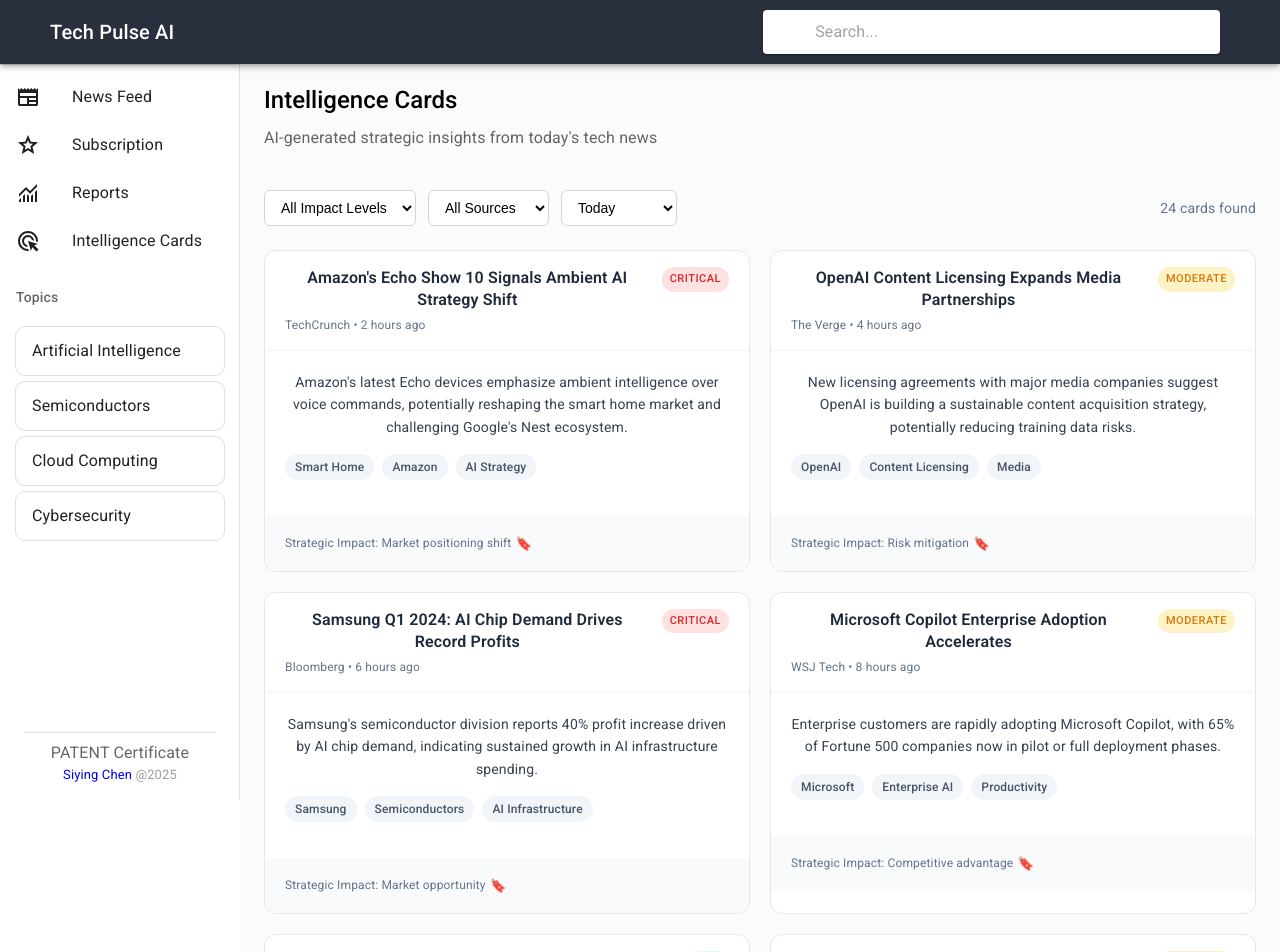
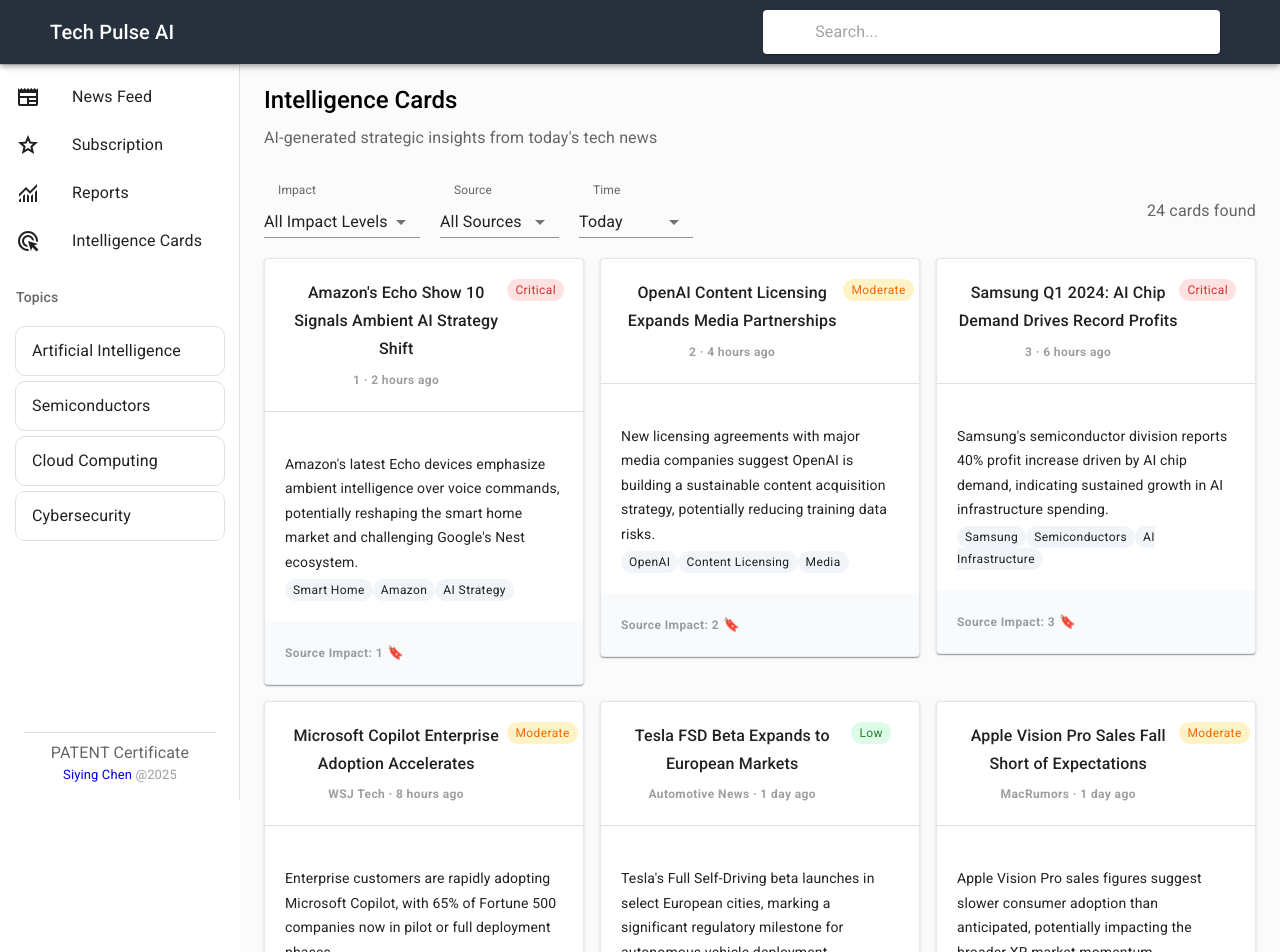
Before and after one commit to siyingchenclaire/AINewsSummary, a React (Create React App) app in the folder frontend/: page /card in a window 1280 px wide. Shown: the top 952 px of the page. Built offline with nearby package versions, Linux system fonts and the light colour scheme; some icons are missing.

Commit message:
Styled card page

```diff
--- a/frontend/src/App.css
+++ b/frontend/src/App.css
@@ -969,93 +969,6 @@
     transform: translateY(-2px);
 }
 
-.card-header {
-    padding: 16px 20px;
-    border-bottom: 1px solid #f1f5f9;
-    display: flex;
-    justify-content: space-between;
-    align-items: flex-start;
-}
-
-.card-title {
-    font-size: 16px;
-    font-weight: 600;
-    color: #1e293b;
-    line-height: 1.4;
-    flex: 1;
-    margin-right: 12px;
-}
-
-.impact-badge {
-    padding: 4px 8px;
-    border-radius: 12px;
-    font-size: 11px;
-    font-weight: 500;
-    text-transform: uppercase;
-    letter-spacing: 0.5px;
-}
-
-.impact-critical {
-    background: #fee2e2;
-    color: #dc2626;
-}
-
-.impact-moderate {
-    background: #fef3c7;
-    color: #d97706;
-}
-
-.impact-low {
-    background: #dcfce7;
-    color: #16a34a;
-}
-
-.card-source {
-    font-size: 12px;
-    color: #64748b;
-    margin-top: 4px;
-    display: flex;
-    align-items: center;
-    gap: 8px;
-}
-
-.card-body {
-    padding: 20px;
-}
-
-.card-summary {
-    color: #374151;
-    line-height: 1.6;
-    font-size: 14px;
-    margin-bottom: 16px;
-}
-
-.card-tags {
-    display: flex;
-    flex-wrap: wrap;
-    gap: 8px;
-    margin-bottom: 16px;
-}
-
-.tag {
-    background: #f1f5f9;
-    color: #475569;
-    padding: 4px 10px;
-    border-radius: 16px;
-    font-size: 12px;
-    font-weight: 500;
-}
-
-.card-footer {
-    padding: 16px 20px;
-    background: #f8fafc;
-    display: flex;
-    justify-content: between;
-    align-items: center;
-    font-size: 12px;
-    color: #64748b;
-}
-
 .bookmark-btn {
     background: none;
     border: none;
@@ -1074,25 +987,3 @@
 .bookmark-btn.bookmarked {
     color: #667eea;
 }
-
-.filters-bar {
-    display: flex;
-    gap: 12px;
-    margin-bottom: 24px;
-    align-items: center;
-}
-
-.filter-dropdown {
-    padding: 8px 12px;
-    border: 1px solid #d1d5db;
-    border-radius: 6px;
-    background: white;
-    font-size: 14px;
-    cursor: pointer;
-}
-
-.results-count {
-    color: #64748b;
-    font-size: 14px;
-    margin-left: auto;
-}
--- a/frontend/src/routing/Card.js
+++ b/frontend/src/routing/Card.js
@@ -1,7 +1,138 @@
+import { useState } from "react";
 import Box from '@mui/material/Box';
 import Typography from '@mui/material/Typography';
+import InputLabel from '@mui/material/InputLabel';
+import FormControl from '@mui/material/FormControl';
+import NativeSelect from '@mui/material/NativeSelect';
+import Grid from '@mui/material/Grid';
+import { styled } from '@mui/material/styles';
+import Paper from '@mui/material/Paper';
+import Divider from '@mui/material/Divider';
+import Alert from '@mui/material/Alert';
+
+const CardItem = styled(Paper)(({ theme }) => ({
+  backgroundColor: '#fff',
+  ...theme.typography.body2,
+  padding: theme.spacing(2),
+  textAlign: 'center',
+  color: (theme.vars ?? theme).palette.text.secondary,
+}));
+
+const news = [
+  {
+    "title": "Amazon's Echo Show 10 Signals Ambient AI Strategy Shift",
+    "source": 1,
+    "time": "2 hours ago",
+    "impact": 1,
+    "summary": "Amazon's latest Echo devices emphasize ambient intelligence over voice commands, potentially reshaping the smart home market and challenging Google's Nest ecosystem.",
+    "tags": ["Smart Home", "Amazon", "AI Strategy"],
+    "strategicImpact": "Market positioning shift",
+    "bookmarked": false
+  },
+  {
+    "title": "OpenAI Content Licensing Expands Media Partnerships",
+    "source": 2,
+    "time": "4 hours ago",
+    "impact": 2,
+    "summary": "New licensing agreements with major media companies suggest OpenAI is building a sustainable content acquisition strategy, potentially reducing training data risks.",
+    "tags": ["OpenAI", "Content Licensing", "Media"],
+    "strategicImpact": "Risk mitigation",
+    "bookmarked": true
+  },
+  {
+    "title": "Samsung Q1 2024: AI Chip Demand Drives Record Profits",
+    "source": 3,
+    "time": "6 hours ago",
+    "impact": 1,
+    "summary": "Samsung's semiconductor division reports 40% profit increase driven by AI chip demand, indicating sustained growth in AI infrastructure spending.",
+    "tags": ["Samsung", "Semiconductors", "AI Infrastructure"],
+    "strategicImpact": "Market opportunity",
+    "bookmarked": false
+  },
+  {
+    "title": "Microsoft Copilot Enterprise Adoption Accelerates",
+    "source": "WSJ Tech",
+    "time": "8 hours ago",
+    "impact": 2,
+    "summary": "Enterprise customers are rapidly adopting Microsoft Copilot, with 65% of Fortune 500 companies now in pilot or full deployment phases.",
+    "tags": ["Microsoft", "Enterprise AI", "Productivity"],
+    "strategicImpact": "Competitive advantage",
+    "bookmarked": false
+  },
+  {
+    "title": "Tesla FSD Beta Expands to European Markets",
+    "source": "Automotive News",
+    "time": "1 day ago",
+    "impact": 3,
+    "summary": "Tesla's Full Self-Driving beta launches in select European cities, marking a significant regulatory milestone for autonomous vehicle deployment.",
+    "tags": ["Tesla", "Autonomous Vehicles", "Regulation"],
+    "strategicImpact": "Regulatory progress",
+    "bookmarked": false
+  },
+  {
+    "title": "Apple Vision Pro Sales Fall Short of Expectations",
+    "source": "MacRumors",
+    "time": "1 day ago",
+    "impact": 2,
+    "summary": "Apple Vision Pro sales figures suggest slower consumer adoption than anticipated, potentially impacting the broader XR market momentum.",
+    "tags": ["Apple", "XR/VR", "Consumer Hardware"],
+    "strategicImpact": "Market timing",
+    "bookmarked": true
+  }
+]
 
 function Card() {
+    const [impact, setImpact] = useState('0');
+    const [source, setSource] = useState('0');
+    const [time, setTime] = useState('0');
+    const [newsList, setNewsList] = useState(news);
+
+    const handleImpactChange = (event) => {
+        setImpact(event.target.value);
+        if(event.target.value !== '0') setNewsList(news.filter(item =>
+            item["impact"].toString() === event.target.value &&
+            (source === '0' || item["source"] === source)
+        ))
+        else setNewsList(news.filter(item =>
+            (source === '0' || item["source"] === source)
+        ));
+    };
+
+    const handleSourceChange = (event) => {
+        setSource(event.target.value);
+        if(event.target.value !== '0') setNewsList(news.filter(item => {
+            console.log(item["source"], event.target.value, item["source"].toString() === event.target.value, impact)
+            return item["source"].toString() === event.target.value &&
+            (impact === '0' || item["impact"] === impact)
+        }))
+        else setNewsList(news.filter(item =>
+            (impact === '0' || item["impact"] === impact)
+        ));
+    };
+
+    const handleTimeChange = (event) => {
+        setTime(event.target.value);
+    };
+
+    const filters = {
+        "Impact":{
+            options: ["All Impact Levels", "Critical", "Moderate", "Low"],
+            value: impact,
+            onChange: handleImpactChange
+        },
+        "Source":{
+            options: ["All Sources", "TechCrunch", "The Verge", "Bloomberg"],
+            value: source,
+            onChange: handleSourceChange
+        },
+        "Time":{
+            options: ["Today", "This Week", "This Month"],
+            value: time,
+            onChange:handleTimeChange
+
+        }
+    }
+
     return (
       <>
         <Box sx={{
@@ -16,160 +147,78 @@
             </Box>
         </Box>
 
-        <div class="filters-bar">
-            <select class="filter-dropdown">
-                <option>All Impact Levels</option>
-                <option>Critical</option>
-                <option>Moderate</option>
-                <option>Low</option>
-            </select>
-            <select class="filter-dropdown">
-                <option>All Sources</option>
-                <option>TechCrunch</option>
-                <option>The Verge</option>
-                <option>Bloomberg</option>
-            </select>
-            <select class="filter-dropdown">
-                <option>Today</option>
-                <option>This Week</option>
-                <option>This Month</option>
-            </select>
-            <div class="results-count">24 cards found</div>
-        </div>
+        <Box sx={{display:"flex", justifyContent:"space-between", width:"100%", mb:"20px", alignItems: 'center'}}>
+            <Box sx={{display:"flex", justifyContent:"flex-start"}}>
+                {Object.keys(filters).map((filter) =>(
+                    <FormControl sx={{mr:"20px"}}>
+                    <InputLabel>{filter}</InputLabel>
+                    <NativeSelect
+                        value={filters[filter]['value']}
+                        label={filter}
+                        onChange={filters[filter]['onChange']}
+                        defaultValue={0}
+                        variant="filled"
+                    >
+                        {filters[filter]['options'].map((key, index) => <option value={index}>{key}</option>)}
+                    </NativeSelect>
+                </FormControl>))}
+            </Box>
+            <Typography variant="subtitle1" gutterBottom color="textSecondary" >24 cards found</Typography>
+        </Box>
 
-        <div class="cards-grid">
-            <div class="intelligence-card">
-                <div class="card-header">
-                    <div>
-                        <h3 class="card-title">Amazon's Echo Show 10 Signals Ambient AI Strategy Shift</h3>
-                        <div class="card-source">TechCrunch • 2 hours ago</div>
-                    </div>
-                    <div class="impact-badge impact-critical">Critical</div>
-                </div>
-                <div class="card-body">
-                    <p class="card-summary">Amazon's latest Echo devices emphasize ambient intelligence over voice commands, potentially reshaping the smart home market and challenging Google's Nest ecosystem.</p>
-                    <div class="card-tags">
-                        <span class="tag">Smart Home</span>
-                        <span class="tag">Amazon</span>
-                        <span class="tag">AI Strategy</span>
-                    </div>
-                </div>
-                <div class="card-footer">
-                    <span>Strategic Impact: Market positioning shift</span>
-                    <button class="bookmark-btn">🔖</button>
-                </div>
-            </div>
-
-            <div class="intelligence-card">
-                <div class="card-header">
-                    <div>
-                        <h3 class="card-title">OpenAI Content Licensing Expands Media Partnerships</h3>
-                        <div class="card-source">The Verge • 4 hours ago</div>
-                    </div>
-                    <div class="impact-badge impact-moderate">Moderate</div>
-                </div>
-                <div class="card-body">
-                    <p class="card-summary">New licensing agreements with major media companies suggest OpenAI is building a sustainable content acquisition strategy, potentially reducing training data risks.</p>
-                    <div class="card-tags">
-                        <span class="tag">OpenAI</span>
-                        <span class="tag">Content Licensing</span>
-                        <span class="tag">Media</span>
-                    </div>
-                </div>
-                <div class="card-footer">
-                    <span>Strategic Impact: Risk mitigation</span>
-                    <button class="bookmark-btn bookmarked">🔖</button>
-                </div>
-            </div>
-
-            <div class="intelligence-card">
-                <div class="card-header">
-                    <div>
-                        <h3 class="card-title">Samsung Q1 2024: AI Chip Demand Drives Record Profits</h3>
-                        <div class="card-source">Bloomberg • 6 hours ago</div>
-                    </div>
-                    <div class="impact-badge impact-critical">Critical</div>
-                </div>
-                <div class="card-body">
-                    <p class="card-summary">Samsung's semiconductor division reports 40% profit increase driven by AI chip demand, indicating sustained growth in AI infrastructure spending.</p>
-                    <div class="card-tags">
-                        <span class="tag">Samsung</span>
-                        <span class="tag">Semiconductors</span>
-                        <span class="tag">AI Infrastructure</span>
-                    </div>
-                </div>
-                <div class="card-footer">
-                    <span>Strategic Impact: Market opportunity</span>
-                    <button class="bookmark-btn">🔖</button>
-                </div>
-            </div>
-
-            <div class="intelligence-card">
-                <div class="card-header">
-                    <div>
-                        <h3 class="card-title">Microsoft Copilot Enterprise Adoption Accelerates</h3>
-                        <div class="card-source">WSJ Tech • 8 hours ago</div>
-                    </div>
-                    <div class="impact-badge impact-moderate">Moderate</div>
-                </div>
-                <div class="card-body">
-                    <p class="card-summary">Enterprise customers are rapidly adopting Microsoft Copilot, with 65% of Fortune 500 companies now in pilot or full deployment phases.</p>
-                    <div class="card-tags">
-                        <span class="tag">Microsoft</span>
-                        <span class="tag">Enterprise AI</span>
-                        <span class="tag">Productivity</span>
-                    </div>
-                </div>
-                <div class="card-footer">
-                    <span>Strategic Impact: Competitive advantage</span>
-                    <button class="bookmark-btn">🔖</button>
-                </div>
-            </div>
-
-            <div class="intelligence-card">
-                <div class="card-header">
-                    <div>
-                        <h3 class="card-title">Tesla FSD Beta Expands to European Markets</h3>
-                        <div class="card-source">Automotive News • 1 day ago</div>
-                    </div>
-                    <div class="impact-badge impact-low">Low</div>
-                </div>
-                <div class="card-body">
-                    <p class="card-summary">Tesla's Full Self-Driving beta launches in select European cities, marking a significant regulatory milestone for autonomous vehicle deployment.</p>
-                    <div class="card-tags">
-                        <span class="tag">Tesla</span>
-                        <span class="tag">Autonomous Vehicles</span>
-                        <span class="tag">Regulation</span>
-                    </div>
-                </div>
-                <div class="card-footer">
-                    <span>Strategic Impact: Regulatory progress</span>
-                    <button class="bookmark-btn">🔖</button>
-                </div>
-            </div>
-
-            <div class="intelligence-card">
-                <div class="card-header">
-                    <div>
-                        <h3 class="card-title">Apple Vision Pro Sales Fall Short of Expectations</h3>
-                        <div class="card-source">MacRumors • 1 day ago</div>
-                    </div>
-                    <div class="impact-badge impact-moderate">Moderate</div>
-                </div>
-                <div class="card-body">
-                    <p class="card-summary">Apple Vision Pro sales figures suggest slower consumer adoption than anticipated, potentially impacting the broader XR market momentum.</p>
-                    <div class="card-tags">
-                        <span class="tag">Apple</span>
-                        <span class="tag">XR/VR</span>
-                        <span class="tag">Consumer Hardware</span>
-                    </div>
-                </div>
-                <div class="card-footer">
-                    <span>Strategic Impact: Market timing</span>
-                    <button class="bookmark-btn bookmarked">🔖</button>
-                </div>
-            </div>
-        </div>
+        <Grid container spacing={2} columns={{ xs: 4, sm: 8, md: 12}} sx={{}}>
+            {newsList.map(newsItem => (
+                <Grid size={4}>
+                    <CardItem sx={{p:0}} className="intelligence-card">
+                        <Box sx={{display:"flex",
+                            flexDirection:"row",
+                            justifyContent: 'space-between',
+                            alignItems: "flex-start",
+                            p:"20px"
+                            }}>
+                            <Box sx={{width: "80%"}}>
+                                <Typography variant="subtitle1" gutterBottom color="textPrimary" sx={{fontWeight: 500}}>
+                                    {newsItem['title']}
+                                </Typography>
+                                <Typography variant="caption" gutterBottom color="textDisabled" sx={{fontWeight: "bold"}}>
+                                    {newsItem['source']} · {newsItem['time']}
+                                </Typography>
+                            </Box>
+                            <Box sx={{textAlign:"center", width:"20%"}}>
+                                {newsItem["impact"] === 1?
+                                (<Typography variant="caption" gutterBottom color="error" sx={{bgcolor:" #fee2e2", p: "4px 8px", borderRadius: "12px"}}>
+                                    {filters["Impact"]["options"][newsItem["impact"]]}
+                                </Typography>):
+                                (newsItem["impact"] === 3?
+                                (<Typography variant="caption" gutterBottom color="success" sx={{bgcolor:"#dcfce7", p: "4px 8px", borderRadius: "12px"}}>
+                                    {filters["Impact"]["options"][newsItem["impact"]]}
+                                </Typography>):
+                                (<Typography variant="caption" gutterBottom color="warning" sx={{bgcolor:" #fef3c7", p: "4px 8px", borderRadius: "12px"}}>
+                                    {filters["Impact"]["options"][newsItem["impact"]]}
+                                </Typography>))}
+                            </Box>
+                        </Box>
+                        <Divider />
+                        <Box sx={{textAlign:"left", p:"20px"}}>
+                            <Typography variant="body2" gutterBottom color="textPrimary" sx={{mt:"20px", lineHeight:"175%"}}>
+                                {newsItem['summary']}
+                            </Typography>
+                            {newsItem['tags'].map(tag => (
+                                <Typography variant="caption" gutterBottom color="textPrimary" sx={{bgcolor:" #f1f5f9", p: "4px 8px", borderRadius: "12px"}}>
+                                    {tag}
+                                </Typography>
+                            ))}
+                        </Box>
+                        <Box sx={{textAlign:"left", bgcolor:"#f8fafc", width:"100%", p:"20px"}}>
+                            <Typography variant="caption" gutterBottom color="textDisabled" sx={{fontWeight: "bold"}}>
+                                Source Impact: {newsItem["source"]}
+                            </Typography>
+                            <button class="bookmark-btn">🔖</button>
+                        </Box>
+                    </CardItem>
+                </Grid>
+            ))}
+        </Grid>
       </>
     );
 }
```
